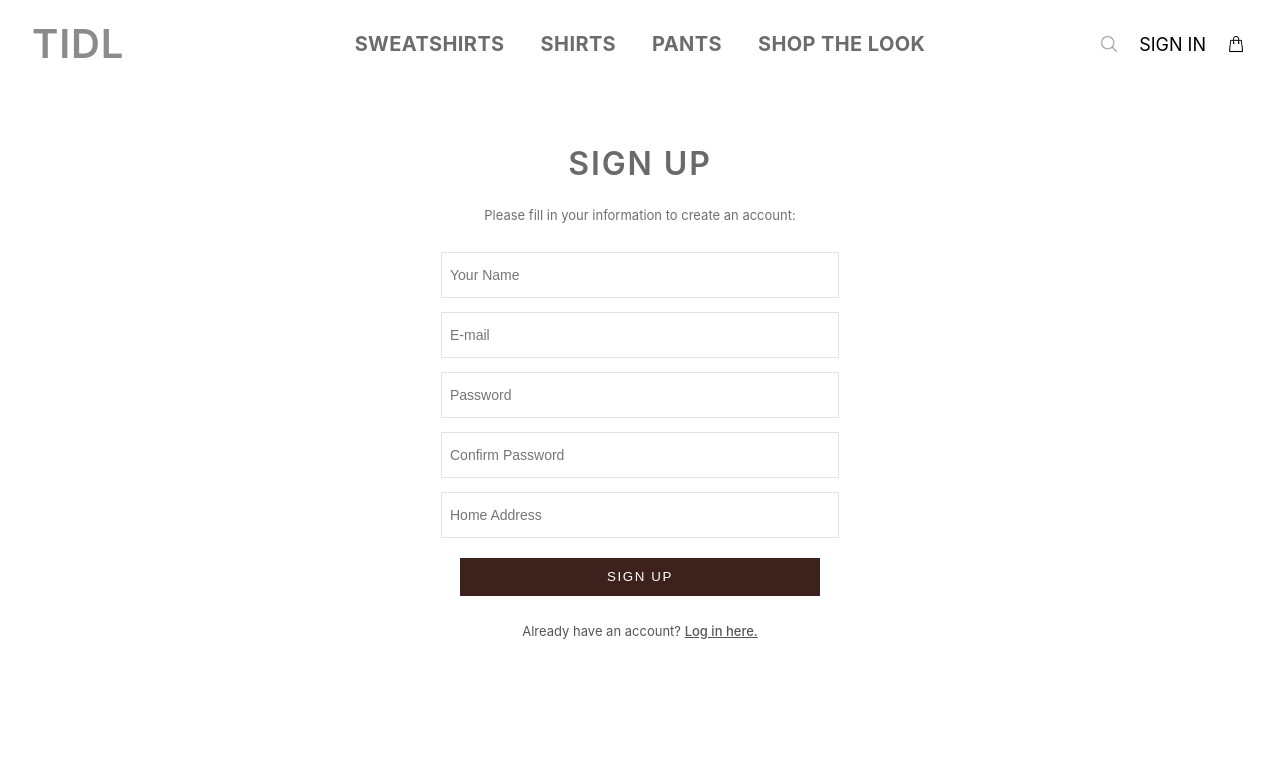
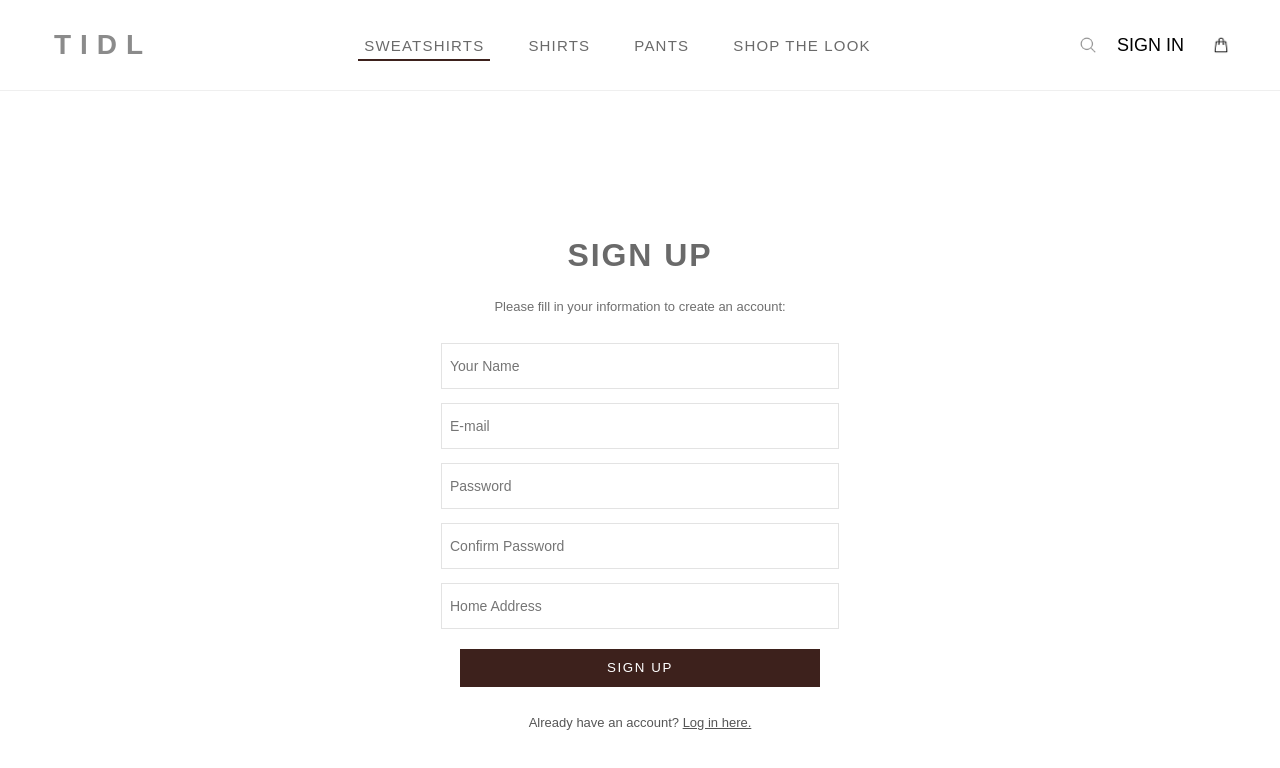
Before and after one commit to batuhanbaydr/CS308_E-Commerce_Team16, a React app in the folder frontend/: page /signup in a window 1280 px wide. Shown: the top 768 px of the page. Built offline with nearby package versions, Linux system fonts and the light colour scheme; the HTML template or start-up script is replaced by a standard one.

Commit message:
Basket page frontend initial setup

```diff
--- a/frontend/src/pages/Home.jsx
+++ b/frontend/src/pages/Home.jsx
@@ -40,45 +40,87 @@ export default function Home() {
   };
 
   return (
-    <div className="home-page">
-      <header className="home-topbar">
-        <div className="home-left">
-          <span className="home-brand" onClick={() => navigate("/home")}>TIDL</span>
-        </div>
-
-        <nav className="home-nav">
-          <button className="home-nav-item" onClick={go("/category/sweatshirts")}>SWEATSHIRTS</button>
-          <button className="home-nav-item" onClick={go("/category/shirts")}>SHIRTS</button>
-          <button className="home-nav-item" onClick={go("/category/pants")}>PANTS</button>
-          <button className="home-nav-item" onClick={go("/shop-the-look")}>SHOP THE LOOK</button>
+    <div className="category-page">
+      <header className="category-topbar">
+        <button className="category-brand" onClick={() => navigate("/home")}>
+          TIDL
+        </button>
+        <nav className="category-nav">
+          <button
+            onClick={() => navigate("/category/sweatshirts")}
+            className="category-nav-item category-nav-item--active"
+          >
+            SWEATSHIRTS
+          </button>
+          <button
+            onClick={() => navigate("/category/shirts")}
+            className="category-nav-item"
+          >
+            SHIRTS
+          </button>
+          <button
+            onClick={() => navigate("/category/pants")}
+            className="category-nav-item"
+          >
+            PANTS
+          </button>
+          <button
+            onClick={() => navigate("/shop-the-look")}
+            className="category-nav-item"
+          >
+            SHOP THE LOOK
+          </button>
         </nav>
-
-        <div className="home-right">
-          <img src={searchIcon} alt="search" className="home-icon" onClick={go("/search")} />
-
-          {/* TOP-RIGHT: show greeting if logged in, otherwise SIGN IN */}
+        <div className="category-actions">
+          <img
+            src={searchIcon}
+            alt="Search"
+            className="category-icon"
+            onClick={() => navigate("/search")}
+          />
           {user ? (
-            <span className="login-topbar-link" style={{ cursor: "default" }}>
+            <span
+              className="login-topbar-link"
+              style={{ cursor: "default", marginRight: "0.5rem" }}
+            >
               {`HEY! ${user.name}`}
             </span>
           ) : (
-            <span className="home-signin" onClick={go("/login")}>SIGN IN</span>
+            <span
+              className="home-signin"
+              onClick={() => navigate("/login")}
+              style={{ marginRight: "0.5rem", cursor: "pointer" }}
+            >
+              SIGN IN
+            </span>
           )}
-
-          {/* Show menu only when logged in */}
           {user && (
-            <div className="home-menu" onClick={() => setShowMenu((p) => !p)}>
-              <span /><span /><span />
+            <div
+              className="home-menu"
+              onClick={() => setShowMenu((p) => !p)}
+              style={{ marginRight: "0.5rem" }}
+            >
+              <span />
+              <span />
+              <span />
               {showMenu && (
                 <div className="details-menu">
-                  <button className="details-menu-item" onClick={go("/profile")}>Details</button>
-                  <button className="details-menu-item" onClick={handleLogout}>Log-out</button>
+                  <button className="details-menu-item" onClick={go("/profile")}>
+                    Details
+                  </button>
+                  <button className="details-menu-item" onClick={handleLogout}>
+                    Log-out
+                  </button>
                 </div>
               )}
             </div>
           )}
-
-          <img src={bagIcon} alt="bag" className="home-icon" onClick={go("/cart")} />
+          <img
+            src={bagIcon}
+            alt="Cart"
+            className="category-icon"
+            onClick={() => navigate("/cart")}
+          />
         </div>
       </header>
 
--- a/frontend/src/pages/Login.jsx
+++ b/frontend/src/pages/Login.jsx
@@ -49,45 +49,87 @@ export default function Login() {
   };
 
   return (
-    <div className="home-page">
-      <header className="home-topbar">
-        <div className="home-left">
-          <span className="home-brand" onClick={() => navigate("/home")}>TIDL</span>
-        </div>
-
-        <nav className="home-nav">
-          <button className="home-nav-item" onClick={go("/category/sweatshirts")}>SWEATSHIRTS</button>
-          <button className="home-nav-item" onClick={go("/category/shirts")}>SHIRTS</button>
-          <button className="home-nav-item" onClick={go("/category/pants")}>PANTS</button>
-          <button className="home-nav-item" onClick={go("/shop-the-look")}>SHOP THE LOOK</button>
+    <div className="category-page">
+      <header className="category-topbar">
+        <button className="category-brand" onClick={() => navigate("/home")}>
+          TIDL
+        </button>
+        <nav className="category-nav">
+          <button
+            onClick={() => navigate("/category/sweatshirts")}
+            className="category-nav-item category-nav-item--active"
+          >
+            SWEATSHIRTS
+          </button>
+          <button
+            onClick={() => navigate("/category/shirts")}
+            className="category-nav-item"
+          >
+            SHIRTS
+          </button>
+          <button
+            onClick={() => navigate("/category/pants")}
+            className="category-nav-item"
+          >
+            PANTS
+          </button>
+          <button
+            onClick={() => navigate("/shop-the-look")}
+            className="category-nav-item"
+          >
+            SHOP THE LOOK
+          </button>
         </nav>
-
-        <div className="home-right">
-          <img src={searchIcon} alt="search" className="home-icon" onClick={go("/search")} />
-
-          {/* TOP-RIGHT: show greeting if logged in, otherwise SIGN IN */}
+        <div className="category-actions">
+          <img
+            src={searchIcon}
+            alt="Search"
+            className="category-icon"
+            onClick={() => navigate("/search")}
+          />
           {user ? (
-            <span className="login-topbar-link" style={{ cursor: "default" }}>
+            <span
+              className="login-topbar-link"
+              style={{ cursor: "default", marginRight: "0.5rem" }}
+            >
               {`HEY! ${user.name}`}
             </span>
           ) : (
-            <span className="home-signin" onClick={go("/login")}>SIGN IN</span>
+            <span
+              className="home-signin"
+              onClick={() => navigate("/login")}
+              style={{ marginRight: "0.5rem", cursor: "pointer" }}
+            >
+              SIGN IN
+            </span>
           )}
-
-          {/* Show menu only when logged in */}
           {user && (
-            <div className="home-menu" onClick={() => setShowMenu((p) => !p)}>
-              <span /><span /><span />
+            <div
+              className="home-menu"
+              onClick={() => setShowMenu((p) => !p)}
+              style={{ marginRight: "0.5rem" }}
+            >
+              <span />
+              <span />
+              <span />
               {showMenu && (
                 <div className="details-menu">
-                  <button className="details-menu-item" onClick={go("/profile")}>Details</button>
-                  <button className="details-menu-item" onClick={handleLogout}>Log-out</button>
+                  <button className="details-menu-item" onClick={go("/profile")}>
+                    Details
+                  </button>
+                  <button className="details-menu-item" onClick={handleLogout}>
+                    Log-out
+                  </button>
                 </div>
               )}
             </div>
           )}
-
-          <img src={bagIcon} alt="bag" className="home-icon" onClick={go("/cart")} />
+          <img
+            src={bagIcon}
+            alt="Cart"
+            className="category-icon"
+            onClick={() => navigate("/cart")}
+          />
         </div>
       </header>
 
--- a/frontend/src/pages/Profile.jsx
+++ b/frontend/src/pages/Profile.jsx
@@ -350,46 +350,94 @@ export default function Profile() {
   }
 
   return (
-    <div className="home-page">
-      {/* Top bar identical to Home */}
-      <header className="home-topbar">
-        <div className="home-left">
-          <span className="home-brand" onClick={go("/home")}>TIDL</span>
-        </div>
-
-        <nav className="home-nav">
-          <button className="home-nav-item" onClick={go("/category/sweatshirts")}>SWEATSHIRTS</button>
-          <button className="home-nav-item" onClick={go("/category/shirts")}>SHIRTS</button>
-          <button className="home-nav-item" onClick={go("/category/pants")}>PANTS</button>
-          <button className="home-nav-item" onClick={go("/shop-the-look")}>SHOP THE LOOK</button>
+      <div className="category-page">
+    <header className="category-topbar">
+      <button className="category-brand" onClick={() => navigate("/home")}>
+        TIDL
+      </button>
+      <nav className="category-nav">
+        <button
+          onClick={() => navigate("/category/sweatshirts")}
+          className="category-nav-item category-nav-item--active"
+        >
+          SWEATSHIRTS
+        </button>
+        <button
+          onClick={() => navigate("/category/shirts")}
+          className="category-nav-item"
+        >
+          SHIRTS
+        </button>
+        <button
+          onClick={() => navigate("/category/pants")}
+          className="category-nav-item"
+        >
+          PANTS
+        </button>
+        <button
+          onClick={() => navigate("/shop-the-look")}
+          className="category-nav-item"
+        >
+          SHOP THE LOOK
+        </button>
       </nav>
 
-        <div className="home-right">
-          <img src={searchIcon} alt="search" className="home-icon" onClick={go("/search")} />
-
+      <div className="category-actions">
+        <img
+          src={searchIcon}
+          alt="Search"
+          className="category-icon"
+          onClick={() => navigate("/search")}
+        />
         {user ? (
-            <span className="login-topbar-link" style={{ cursor: "default" }}>
+          <span
+            className="login-topbar-link"
+            style={{ cursor: "default", marginRight: "0.5rem" }}
+          >
             {`HEY! ${user.name}`}
           </span>
         ) : (
-            <span className="home-signin" onClick={go("/login")}>SIGN IN</span>
+          <span
+            className="home-signin"
+            onClick={() => navigate("/login")}
+            style={{ marginRight: "0.5rem", cursor: "pointer" }}
+          >
+            SIGN IN
+          </span>
         )}
 
         {user && (
-            <div className="home-menu" onClick={() => setShowProfileMenu((p) => !p)}>
-              <span /><span /><span />
+          <div
+            className="home-menu"
+            onClick={() => setShowProfileMenu((p) => !p)}
+            style={{ marginRight: "0.5rem" }}
+          >
+            <span />
+            <span />
+            <span />
             {showProfileMenu && (
               <div className="details-menu">
-                  <button className="details-menu-item" onClick={() => { setShowProfileMenu(false); navigate("/profile"); }}>Details</button>
-                  <button className="details-menu-item" onClick={handleLogout}>Log-out</button>
+                <button className="details-menu-item" onClick={go("/profile")}>
+                  Details
+                </button>
+                <button className="details-menu-item" onClick={handleLogout}>
+                  Log-out
+                </button>
               </div>
             )}
           </div>
         )}
 
-          <img src={bagIcon} alt="bag" className="home-icon" onClick={go("/cart")} />
+        <img
+          src={bagIcon}
+          alt="Cart"
+          className="category-icon"
+          onClick={() => navigate("/cart")}
+        />
       </div>
     </header>
+
+
 
       {/* profile content */}
       <main className="profile-wrapper">
--- a/frontend/src/pages/SignUp.jsx
+++ b/frontend/src/pages/SignUp.jsx
@@ -58,51 +58,66 @@ export default function SignUp() {
   };
 
   return (
-    <div className="home-page">
-      {/* Top bar identical to Home */}
-      <header className="home-topbar">
-        <div className="home-left">
-          <span className="home-brand" onClick={go("/home")}>
-            TIDL
-          </span>
-        </div>
-
-        <nav className="home-nav">
-          <button className="home-nav-item" onClick={go("/category/sweatshirts")}>
+    <div className="category-page">
+      <header className="category-topbar">
+        <button className="category-brand" onClick={() => navigate("/home")}>
+          TIDL
+        </button>
+        <nav className="category-nav">
+          <button
+            onClick={() => navigate("/category/sweatshirts")}
+            className="category-nav-item category-nav-item--active"
+          >
             SWEATSHIRTS
           </button>
-          <button className="home-nav-item" onClick={go("/category/shirts")}>
+          <button
+            onClick={() => navigate("/category/shirts")}
+            className="category-nav-item"
+          >
             SHIRTS
           </button>
-          <button className="home-nav-item" onClick={go("/category/pants")}>
+          <button
+            onClick={() => navigate("/category/pants")}
+            className="category-nav-item"
+          >
             PANTS
           </button>
-          <button className="home-nav-item" onClick={go("/shop-the-look")}>
+          <button
+            onClick={() => navigate("/shop-the-look")}
+            className="category-nav-item"
+          >
             SHOP THE LOOK
           </button>
         </nav>
-
-        <div className="home-right">
+        <div className="category-actions">
           <img
             src={searchIcon}
-            alt="search"
-            className="home-icon"
-            onClick={go("/search")}
+            alt="Search"
+            className="category-icon"
+            onClick={() => navigate("/search")}
           />
-
-          {/* show greeting if logged in, otherwise SIGN IN */}
           {user ? (
-            <span className="login-topbar-link" style={{ cursor: "default" }}>
+            <span
+              className="login-topbar-link"
+              style={{ cursor: "default", marginRight: "0.5rem" }}
+            >
               {`HEY! ${user.name}`}
             </span>
           ) : (
-            <span className="home-signin" onClick={go("/login")}>
+            <span
+              className="home-signin"
+              onClick={() => navigate("/login")}
+              style={{ marginRight: "0.5rem", cursor: "pointer" }}
+            >
               SIGN IN
             </span>
           )}
-
           {user && (
-            <div className="home-menu" onClick={() => setShowMenu((p) => !p)}>
+            <div
+              className="home-menu"
+              onClick={() => setShowMenu((p) => !p)}
+              style={{ marginRight: "0.5rem" }}
+            >
               <span />
               <span />
               <span />
@@ -118,12 +133,11 @@ export default function SignUp() {
               )}
             </div>
           )}
-
           <img
             src={bagIcon}
-            alt="bag"
-            className="home-icon"
-            onClick={go("/cart")}
+            alt="Cart"
+            className="category-icon"
+            onClick={() => navigate("/cart")}
           />
         </div>
       </header>
```
Also changed, not shown: frontend/src/pages/cart.jsx (added). Lines whose indentation alone changed are shown as unchanged.
